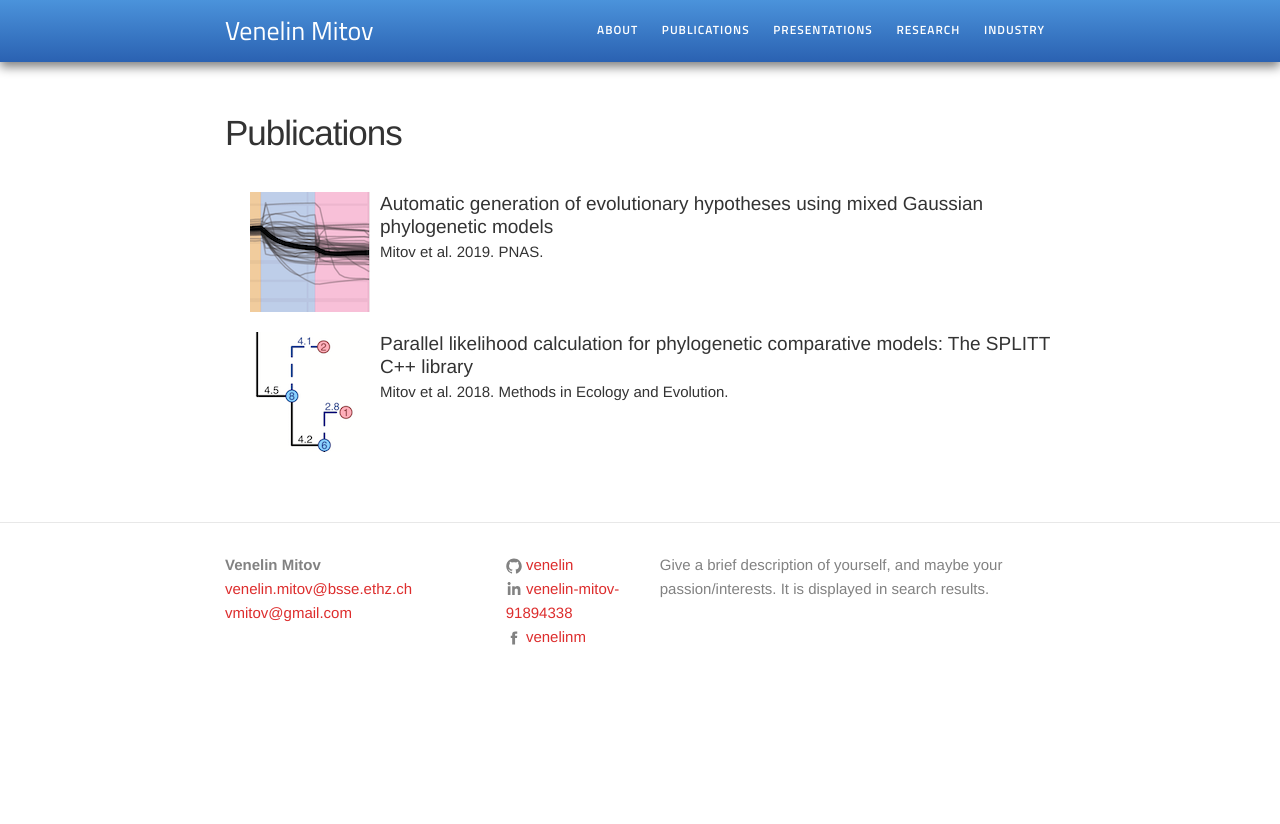
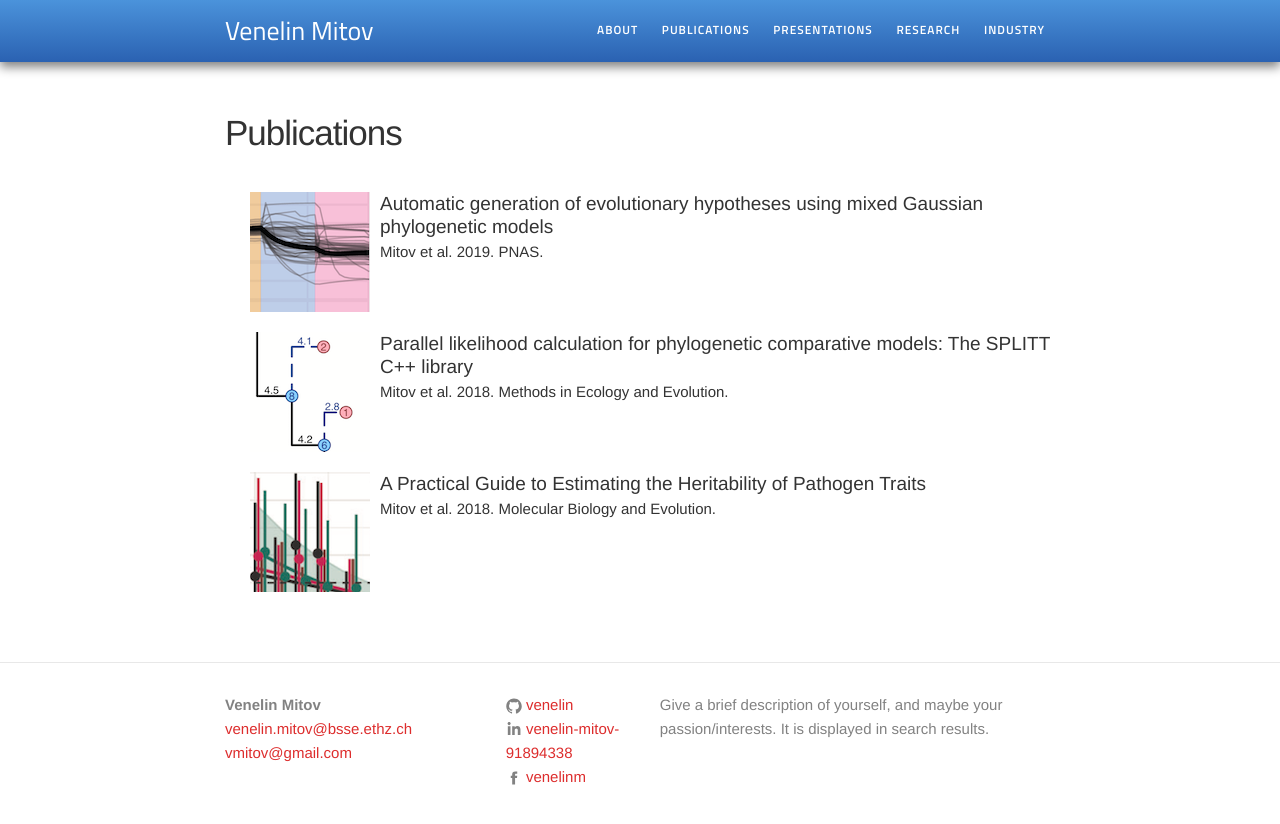
Before and after one commit to venelin/venelin.github.io, a Jekyll site: the page built from publications.md, in a window 1280 px wide. Shown: the top 824 px of the page. Built offline with Jekyll 4.4.1, drawn with Linux system fonts in a browser that asks for light colours.

Commit message:
added image for mbe paper

```diff
--- a/publications.md
+++ b/publications.md
@@ -32,6 +32,22 @@ title: Publications
  			 	    <div class="spacer"></div>
     				<div class="smallhead media-heading"><a href="/publications/2018-splitt-mee/" class="off">Parallel likelihood calculation for phylogenetic comparative models: The SPLITT C++ library</a></div>
     				<p class="note">Mitov et al. 2018. Methods in Ecology and Evolution.</p>
+  				</div>
+			</div>
+    </div>
+  </div>
+
+  <div class="row">
+		<div class="col-md-12 paperbox">
+			<div class="media">
+  				<a href="/publications/2018-h2spvl-mbe/">
+    				<img class="pull-left pad-right media-object" src="/publications/2018-h2spvl-mbe/image.png">
+  				</a>
+
+ 			 	<div class="media-body">
+ 			 	    <div class="spacer"></div>
+    				<div class="smallhead media-heading"><a href="/publications/2018-h2spvl-mbe/" class="off">A Practical Guide to Estimating the Heritability of Pathogen Traits</a></div>
+    				<p class="note">Mitov et al. 2018. Molecular Biology and Evolution.</p>
   				</div>
 			</div>
     </div>
```
Also changed, not shown: publications/2018-h2spvl-mbe/image.png (added).
